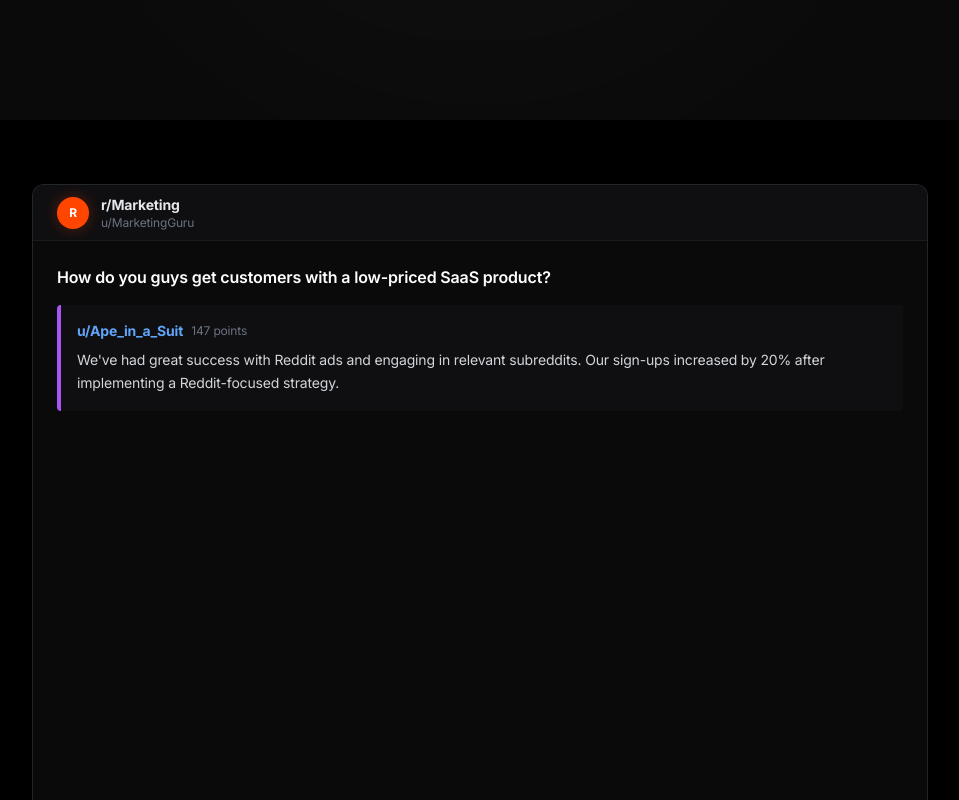
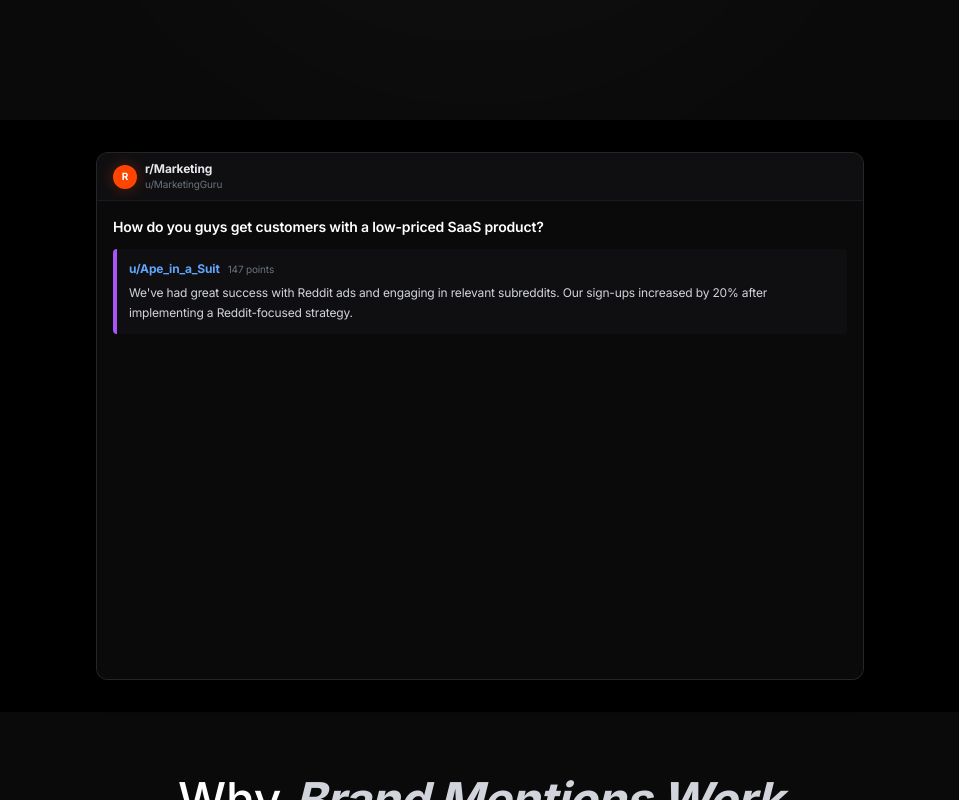
Before and after one commit to dharmarajsinh072-levi/redditera, a React (Vite) app: page /explore-mentions in a window 1280 px wide. Shown: the part 680-1480 px from the top of the page, without its empty margins (160-1119 px from the left). Built offline with nearby package versions, Linux system fonts and the light colour scheme; a web font is replaced by a local one.

Commit message:
Reduce image sizes and spacing on service pages to minimize empty space

```diff
--- a/src/components/BuildAuthority.jsx
+++ b/src/components/BuildAuthority.jsx
@@ -84,16 +84,16 @@
       </section>
 
       {/* Service Image */}
-      <section className="w-full max-w-7xl mx-auto px-4 py-16 relative z-10 bg-black">
-        <div className="relative w-full max-w-2xl mx-auto">
+      <section className="w-full max-w-7xl mx-auto px-4 py-8 relative z-10 bg-black">
+        <div className="relative w-full max-w-xl mx-auto">
           <div className="relative w-full aspect-square bg-[#0B0D0E] border border-white/10 rounded-xl overflow-hidden shadow-xl flex items-center justify-center">
-            <div className="relative w-48 h-48">
-              <div className="absolute inset-0 rounded-full border-8 border-transparent" style={{
+            <div className="relative w-36 h-36">
+              <div className="absolute inset-0 rounded-full border-6 border-transparent" style={{
                 background: 'conic-gradient(from 0deg, #22C55E 0deg 316.8deg, rgba(255,255,255,0.1) 316.8deg 360deg)'
               }}></div>
-              <div className="absolute inset-8 rounded-full bg-[#0a0a0a] flex flex-col items-center justify-center">
-                <span className="text-3xl font-bold text-white">88/100</span>
-                <span className="text-xs text-gray-500 uppercase tracking-wider mt-1">Trust Score</span>
+              <div className="absolute inset-6 rounded-full bg-[#0a0a0a] flex flex-col items-center justify-center">
+                <span className="text-2xl font-bold text-white">88/100</span>
+                <span className="text-[10px] text-gray-500 uppercase tracking-wider mt-1">Trust Score</span>
               </div>
             </div>
           </div>
--- a/src/components/ExploreMentions.jsx
+++ b/src/components/ExploreMentions.jsx
@@ -84,30 +84,30 @@
       </section>
 
       {/* Service Image */}
-      <section className="w-full max-w-7xl mx-auto px-4 py-16 relative z-10 bg-black">
-        <div className="relative w-full max-w-4xl mx-auto">
-          <div className="relative w-full aspect-[16/13] bg-[#0B0D0E] border border-white/10 rounded-xl overflow-hidden shadow-xl flex flex-col">
-            <div className="h-14 bg-[#0F0F11] border-b border-white/5 flex items-center px-6 justify-between">
-              <div className="flex items-center gap-3">
-                <div className="w-8 h-8 rounded-full bg-[#FF4500] flex items-center justify-center shadow-[0_0_15px_rgba(255,69,0,0.3)]">
-                  <span className="text-white text-xs font-bold">R</span>
+      <section className="w-full max-w-7xl mx-auto px-4 py-8 relative z-10 bg-black">
+        <div className="relative w-full max-w-3xl mx-auto">
+          <div className="relative w-full aspect-[16/11] bg-[#0B0D0E] border border-white/10 rounded-xl overflow-hidden shadow-xl flex flex-col">
+            <div className="h-12 bg-[#0F0F11] border-b border-white/5 flex items-center px-4 justify-between">
+              <div className="flex items-center gap-2">
+                <div className="w-6 h-6 rounded-full bg-[#FF4500] flex items-center justify-center shadow-[0_0_15px_rgba(255,69,0,0.3)]">
+                  <span className="text-white text-[10px] font-bold">R</span>
                 </div>
                 <div className="flex flex-col">
-                  <span className="text-sm font-bold text-gray-200">r/Marketing</span>
-                  <span className="text-xs text-gray-500">u/MarketingGuru</span>
+                  <span className="text-xs font-bold text-gray-200">r/Marketing</span>
+                  <span className="text-[10px] text-gray-500">u/MarketingGuru</span>
                 </div>
               </div>
             </div>
-            <div className="flex-1 p-6 bg-[#0a0a0a]">
-              <div className="mb-4">
-                <h5 className="text-base font-semibold text-white mb-3">How do you guys get customers with a low-priced SaaS product?</h5>
+            <div className="flex-1 p-4 bg-[#0a0a0a]">
+              <div className="mb-3">
+                <h5 className="text-sm font-semibold text-white mb-2">How do you guys get customers with a low-priced SaaS product?</h5>
               </div>
-              <div className="border-l-4 border-purple-500 pl-4 bg-[#0F0F11] p-4 rounded">
-                <div className="flex items-center gap-2 mb-2">
-                  <span className="text-sm font-bold text-blue-400">u/Ape_in_a_Suit</span>
-                  <span className="text-xs text-gray-500">147 points</span>
+              <div className="border-l-4 border-purple-500 pl-3 bg-[#0F0F11] p-3 rounded">
+                <div className="flex items-center gap-2 mb-1.5">
+                  <span className="text-xs font-bold text-blue-400">u/Ape_in_a_Suit</span>
+                  <span className="text-[10px] text-gray-500">147 points</span>
                 </div>
-                <p className="text-sm text-gray-300 leading-relaxed">
+                <p className="text-xs text-gray-300 leading-relaxed">
                   We've had great success with Reddit ads and engaging in relevant subreddits. Our sign-ups increased by 20% after implementing a Reddit-focused strategy.
                 </p>
               </div>
--- a/src/components/ViewAdSolutions.jsx
+++ b/src/components/ViewAdSolutions.jsx
@@ -84,25 +84,25 @@
       </section>
 
       {/* Service Image */}
-      <section className="w-full max-w-7xl mx-auto px-4 py-16 relative z-10 bg-black">
-        <div className="relative w-full max-w-4xl mx-auto">
-          <div className="bg-[#0F0F11] border border-white/5 rounded-xl p-6">
-            <div className="grid grid-cols-12 gap-6">
-              <div className="col-span-4 space-y-4">
-                <div className="bg-white/5 rounded-xl p-4 border border-white/5">
-                  <div className="text-[10px] uppercase font-bold text-gray-500 mb-2">ROAS</div>
-                  <div className="text-2xl font-bold text-white">4.2x</div>
+      <section className="w-full max-w-7xl mx-auto px-4 py-8 relative z-10 bg-black">
+        <div className="relative w-full max-w-3xl mx-auto">
+          <div className="bg-[#0F0F11] border border-white/5 rounded-xl p-4">
+            <div className="grid grid-cols-12 gap-4">
+              <div className="col-span-4 space-y-3">
+                <div className="bg-white/5 rounded-lg p-3 border border-white/5">
+                  <div className="text-[9px] uppercase font-bold text-gray-500 mb-1">ROAS</div>
+                  <div className="text-xl font-bold text-white">4.2x</div>
                 </div>
-                <div className="bg-white/5 rounded-xl p-4 border border-white/5">
-                  <div className="text-[10px] uppercase font-bold text-gray-500 mb-2">CTR</div>
-                  <div className="text-2xl font-bold text-white">3.85%</div>
+                <div className="bg-white/5 rounded-lg p-3 border border-white/5">
+                  <div className="text-[9px] uppercase font-bold text-gray-500 mb-1">CTR</div>
+                  <div className="text-xl font-bold text-white">3.85%</div>
                 </div>
-                <div className="bg-white/5 rounded-xl p-4 border border-white/5">
-                  <div className="text-[10px] uppercase font-bold text-gray-500 mb-2">Conv. Rate</div>
-                  <div className="text-2xl font-bold text-white">12%</div>
+                <div className="bg-white/5 rounded-lg p-3 border border-white/5">
+                  <div className="text-[9px] uppercase font-bold text-gray-500 mb-1">Conv. Rate</div>
+                  <div className="text-xl font-bold text-white">12%</div>
                 </div>
               </div>
-              <div className="col-span-8 bg-[#0a0a0a]/50 rounded-xl border border-white/5 relative overflow-hidden h-48">
+              <div className="col-span-8 bg-[#0a0a0a]/50 rounded-lg border border-white/5 relative overflow-hidden h-36">
                 <svg className="absolute inset-0 w-full h-full" viewBox="0 0 100 100" preserveAspectRatio="none">
                   <defs>
                     <linearGradient id="adGradient" x1="0" y1="0" x2="0" y2="1">
```
